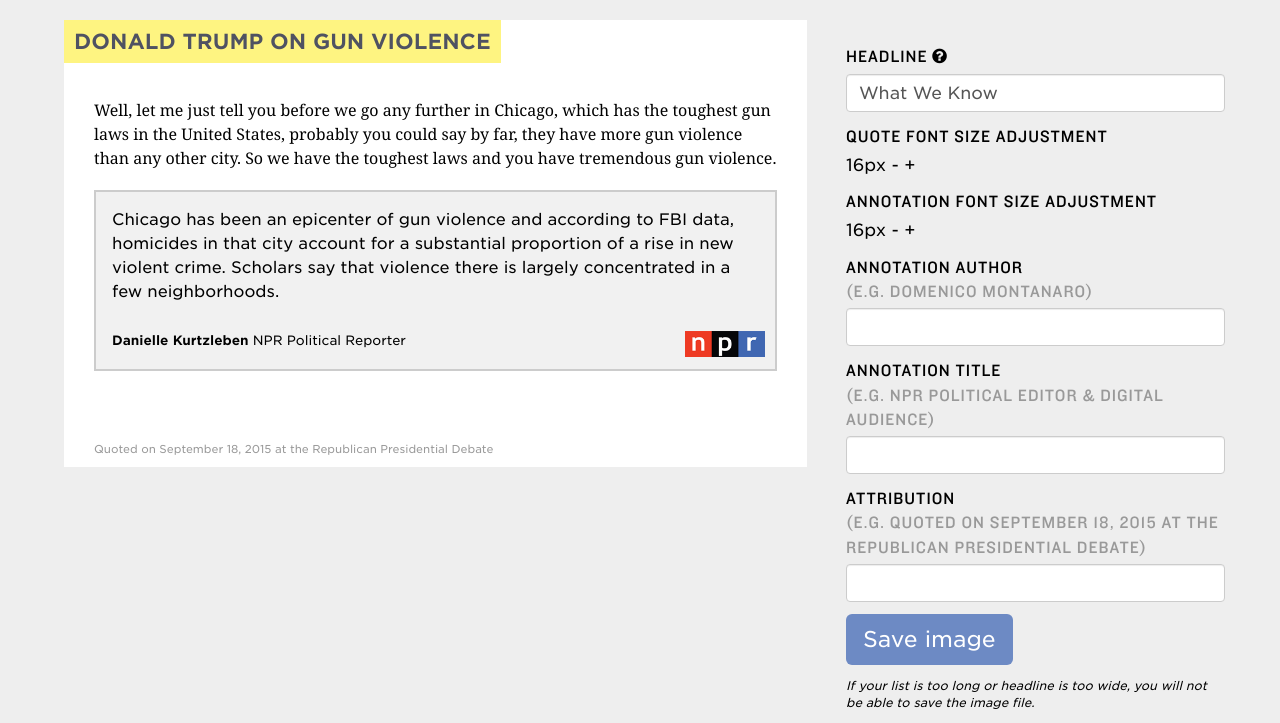
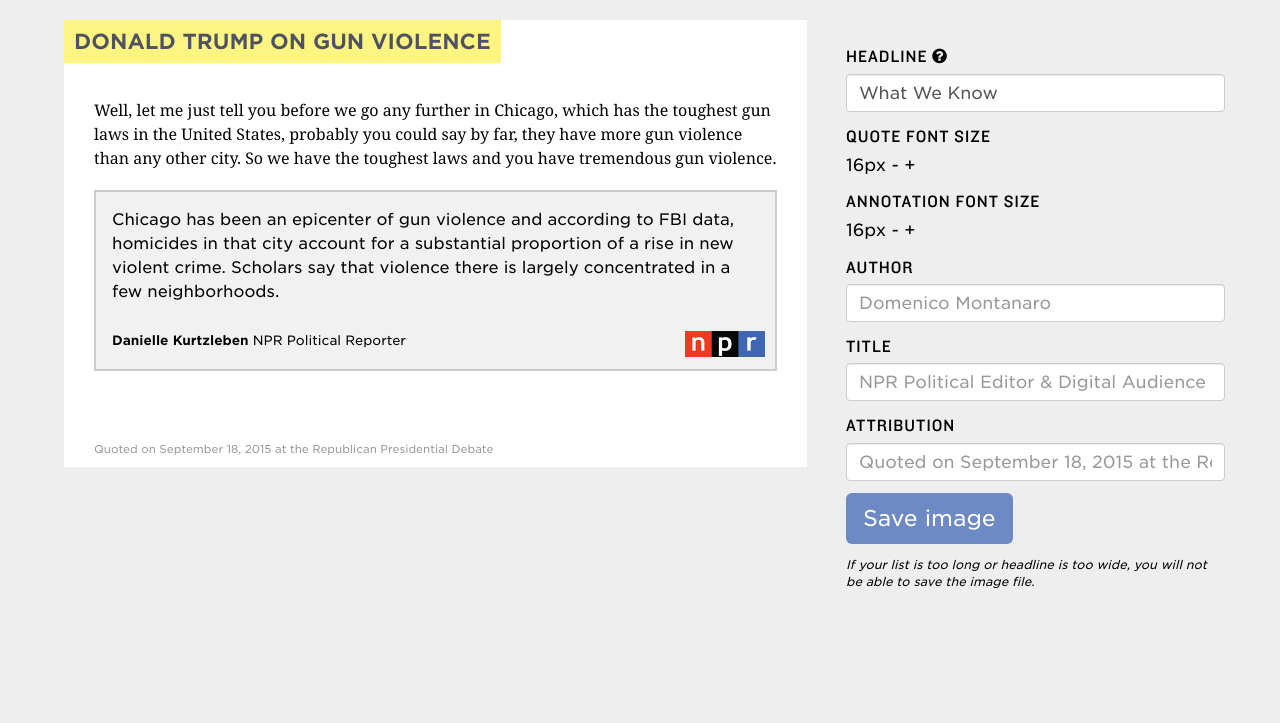
Before and after one commit to nprapps/lunchbox, a Flask app: page /annotator/index.html in a window 1280 px wide. Shown: the part 87-810 px from the top of the page. After the commit the page ends 675 px from the top, so only its background shows below. Run offline with Flask 2, Linux system fonts and the light colour scheme; style sheets or scripts are compiled from the project's sources; some libraries are stand-ins or nearby versions.

Commit message:
form adjustments

```diff
--- a/templates/annotator.html
+++ b/templates/annotator.html
@@ -37,7 +37,7 @@
                         <input id="kicker" class="form-control" name="kicker" type="text" value="What We Know">
                     </div>
                     <div class="form-group">
-                        <label for="quote-adjustment">Quote Font Size Adjustment</label>
+                        <label for="quote-adjustment">Quote Font Size</label>
                         <p class="font-size-adjust quote">
                             <span class="current-size">16px</span>
                             <span class="decrease">-</span>
@@ -45,7 +45,7 @@
                         </p>
                     </div>
                     <div class="form-group">
-                        <label for="quote-adjustment">Annotation Font Size Adjustment</label>
+                        <label for="quote-adjustment">Annotation Font Size</label>
                         <p class="font-size-adjust annotation">
                             <span class="current-size">16px</span>
                             <span class="decrease">-</span>
@@ -53,16 +53,16 @@
                         </p>
                     </div>
                     <div class="form-group">
-                        <label for="show">Annotation Author <span class="help">(e.g. Domenico Montanaro)</span></label>
-                        <input id="annotation-author" class="form-control" name="author" type="text">
+                        <label for="show">Author</label>
+                        <input id="annotation-author" class="form-control" name="author" type="text" placeholder="Domenico Montanaro">
                     </div>
                     <div class="form-group">
-                        <label for="show">Annotation Title <span class="help">(e.g. NPR Political Editor & Digital Audience)</span></label>
-                        <input id="annotation-title" class="form-control" name="title" type="text">
+                        <label for="show">Title</label>
+                        <input id="annotation-title" class="form-control" name="title" type="text" placeholder="NPR Political Editor & Digital Audience">
                     </div>
                     <div class="form-group">
-                        <label for="show">Attribution <span class="help">(e.g. Quoted on September 18, 2015 at the Republican Presidential debate)</span></label>
-                        <input id="attribution" class="form-control" name="attribution" type="text">
+                        <label for="show">Attribution</label>
+                        <input id="attribution" class="form-control" name="attribution" type="text" placeholder="Quoted on September 18, 2015 at the Republican Presidential debate">
                     </div>
                     <div class="form-group">
                         <button id="save" class="btn btn-lg btn-primary">Save image</button>
```
